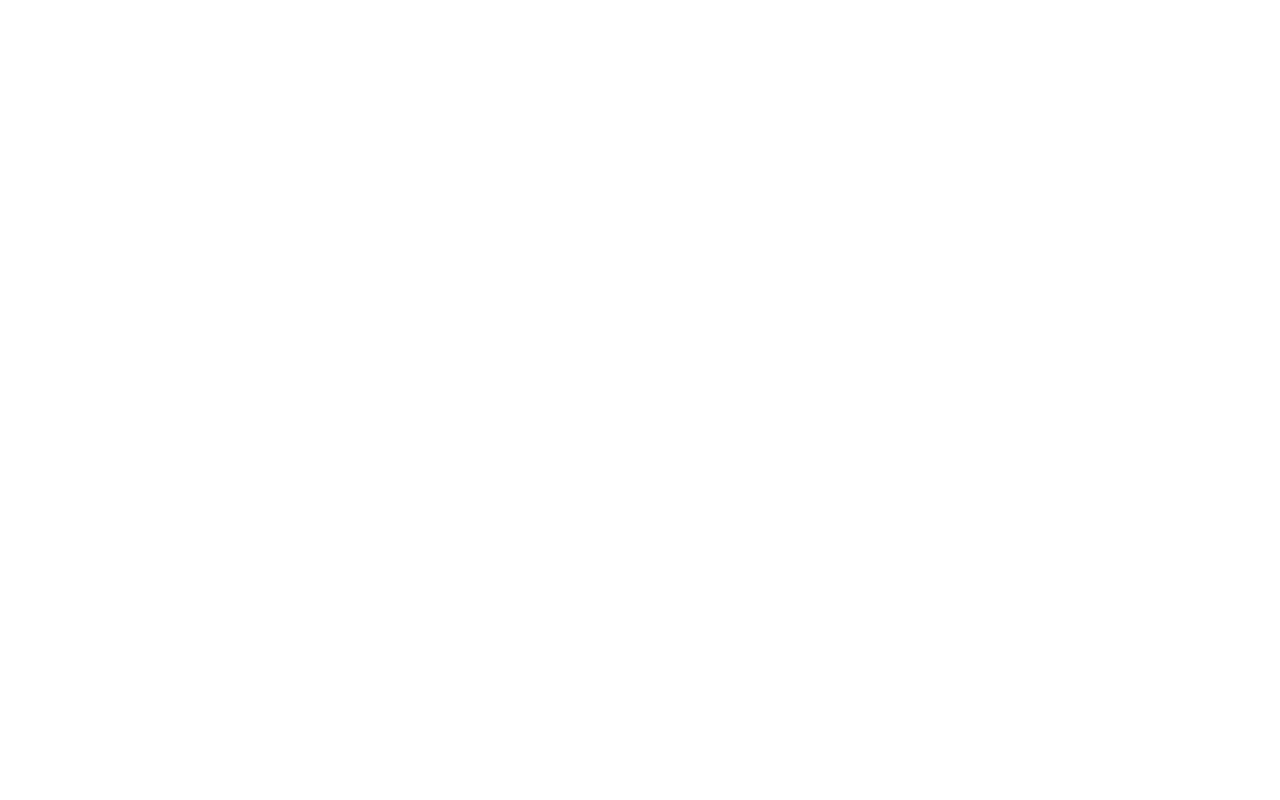
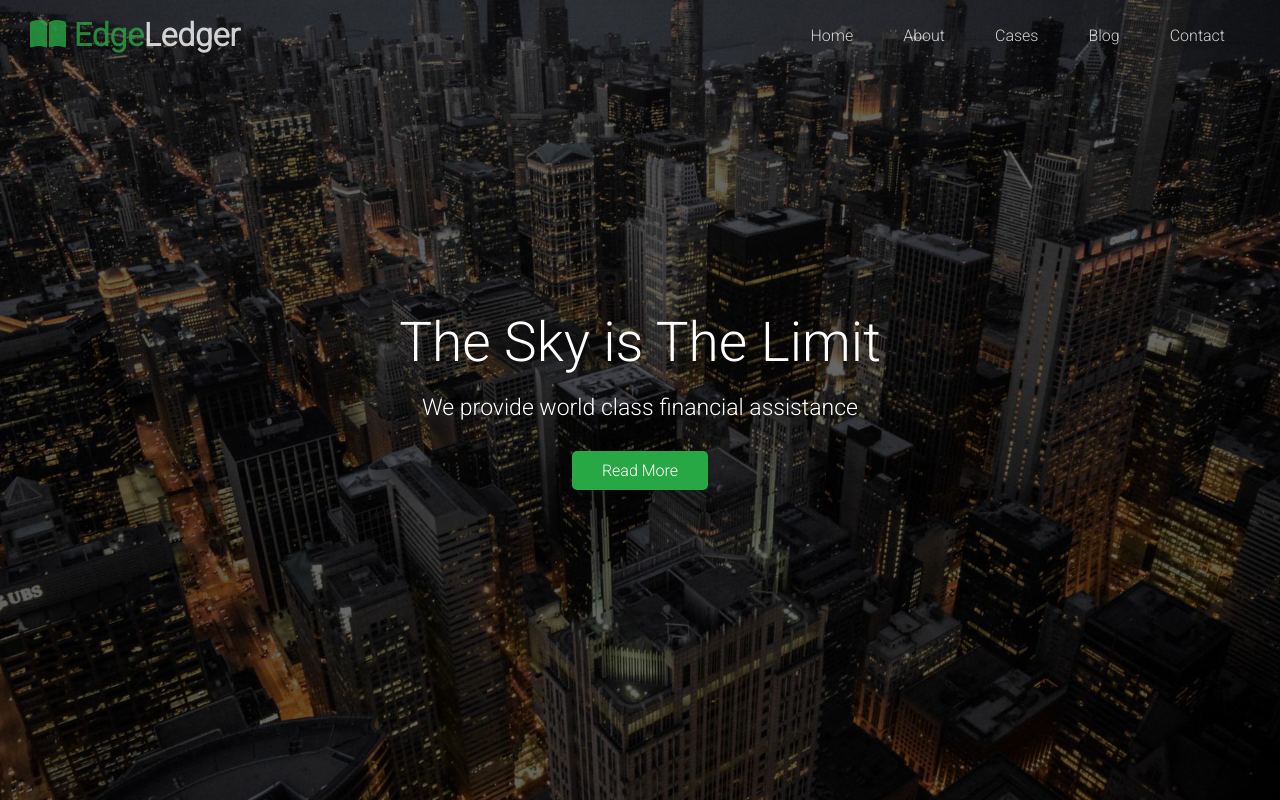
Before and after one commit to belobradi/EdgeLedger, a plain HTML site: page index.html in a window 1280 px wide. Drawn offline with Linux system fonts and the light colour scheme.

Commit message:
Navbar & showcase

```diff
--- /dev/null
+++ b/css/style.css
@@ -0,0 +1,107 @@
+@import url('https://fonts.googleapis.com/css2?family=Roboto:wght@300&display=swap');
+
+* {
+    font-family: 'Roboto', sans-serif;
+    padding: 0;
+    margin: 0;
+    box-sizing: border-box;
+}
+
+a {
+    text-decoration: none;
+    color: #fff;
+}
+
+li {
+    list-style: none;
+}
+
+h1, h2 {
+    color: #fff;
+}
+
+p {
+    color: #fff;
+}
+
+.txt-primary {
+    color: #28a745;
+}
+
+.btn {
+    background: #28a745;
+    padding: 10px 30px;
+    border-radius: 5px;
+}
+
+.btn:hover {
+    background: linear-gradient(
+        rgba(0, 0, 0, 0.1),
+        rgba(0, 0, 0, 0.1)
+    ),#28a745;
+}
+
+/* Header */
+
+header {
+    background:
+        linear-gradient(
+            rgba(0, 0, 0, 0.6),
+            rgba(0, 0, 0, 0.6)
+        ),url(/img/home/showcase.jpg)
+        center center/cover;
+    height: 100vh;
+}
+
+/* Menu bar */
+
+#nav-bar {
+    display: flex;
+    justify-content: space-between;
+    align-items: center;
+    height: 70px;
+    padding: 0 30px;
+    position: fixed;
+    width: 100%;
+    opacity: 0.8;
+}
+
+.ul-row {
+    display: flex;
+    justify-content: space-around;
+}
+
+.ul-row li a {
+    padding: 10px 20px;
+    margin: 0 5px;
+    color: #fff;
+}
+
+.ul-row li a:hover {
+    border-bottom: 2px #288f41 solid
+}
+
+/* Showcase */
+
+.showcase {
+    display: flex;
+    flex-direction: column;
+    justify-content: center;
+    align-items: center;
+    height: 100%;
+}
+
+.showcase h1 {
+    font-size: 55px;
+    font-weight: 300;
+
+}
+
+.showcase p {
+    font-size: 23px;
+    margin: 20px 0 30px;
+}
+
+.showcase a {
+
+}
--- a/index.html
+++ b/index.html
@@ -4,9 +4,29 @@
     <meta charset="UTF-8">
     <meta http-equiv="X-UA-Compatible" content="IE=edge">
     <meta name="viewport" content="width=device-width, initial-scale=1.0">
+    <script src="https://kit.fontawesome.com/9b7e8bf2d8.js" crossorigin="anonymous"></script>
+    <link rel="stylesheet" href="css/style.css">
     <title>EdgeLedger | Welcome</title>
 </head>
 <body>
-
+    <header>
+        <div id="nav-bar">
+            <h1 class="logo">
+                <span class="txt-primary"><i class="fa-solid fa-book-open"></i> Edge</span>Ledger
+            </h1>
+            <ul class="ul-row">
+                <li><a href="#">Home</a></li>
+                <li><a href="#">About</a></li>
+                <li><a href="#">Cases</a></li>
+                <li><a href="#">Blog</a></li>
+                <li><a href="#">Contact</a></li>
+            </ul>
+        </div>
+        <div class="showcase">
+            <h1>The Sky is The Limit</h1>
+            <p>We provide world class financial assistance</p>
+            <a href="#" class="btn">Read More</a>
+        </div>
+    </header>
 </body>
 </html>
```
